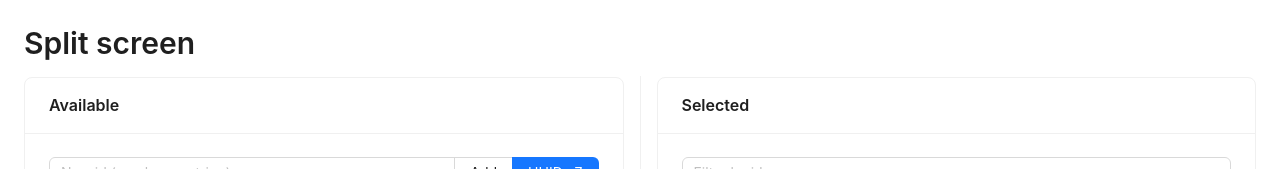
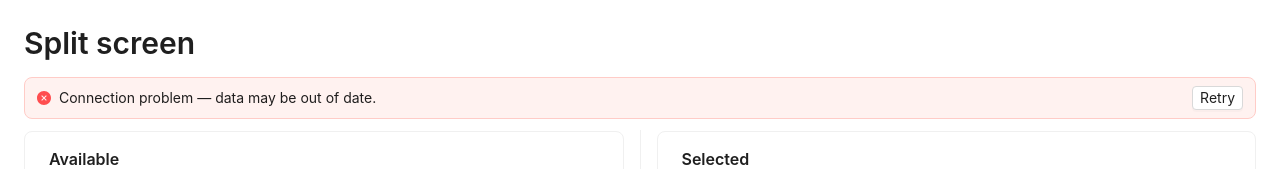
Before and after one commit to ArturOkhinko/frontend-digital-solutions, a React (Vite) app: page / in a window 1280 px wide. Shown: the top 169 px of the page. Built offline with nearby package versions, Linux system fonts and the light colour scheme; no server answers.

Commit message:
Enhance App and ItemPanel components with error handling and retry functionality. Introduce error state management in useInfiniteItems hook and update item loading logic to support infinite scrolling. Improve UI with an error alert and retry button for better user experience.

```diff
--- a/src/App.tsx
+++ b/src/App.tsx
@@ -1,5 +1,5 @@
 import { useEffect, useMemo, useRef, useState } from 'react';
-import { ConfigProvider, Divider, message, Typography } from 'antd';
+import { Alert, Button, ConfigProvider, Divider, message, Typography } from 'antd';
 import { v7 as uuidv7 } from 'uuid';
 import ItemPanel from './components/ItemPanel';
 import { createItems, fetchItems } from './api/items';
@@ -153,6 +153,13 @@ function App() {
     modifyBatcher.current?.push({ type: 'reorder', id: draggedId, afterId });
   };
 
+  const hasError = available.error || selected.error;
+
+  const retry = () => {
+    available.reload();
+    selected.reload();
+  };
+
   return (
     <ConfigProvider>
       <main
@@ -165,6 +172,20 @@ function App() {
         }}
       >
         <Title level={2}>Split screen</Title>
+        {hasError && (
+          <Alert
+            type="error"
+            showIcon
+            style={{ marginBottom: 12 }}
+            message="Connection problem — data may be out of date."
+            action={
+              <Button size="small" onClick={retry} data-testid="error-retry">
+                Retry
+              </Button>
+            }
+            data-testid="error-banner"
+          />
+        )}
         <div style={{ display: 'flex', alignItems: 'stretch', flex: 1, minHeight: 0 }}>
           <ItemPanel
             title="Available"
@@ -175,6 +196,7 @@ function App() {
             searchValue={availableSearch}
             onSearchChange={setAvailableSearch}
             loading={available.loading}
+            hasMore={available.hasMore}
             onReachEnd={() => {
               pendingMoreAvailable.current = true;
             }}
@@ -195,6 +217,7 @@ function App() {
             searchValue={selectedSearch}
             onSearchChange={setSelectedSearch}
             loading={selected.loading}
+            hasMore={selected.hasMore}
             onReachEnd={() => {
               pendingMoreSelected.current = true;
             }}
--- a/src/components/ItemPanel.tsx
+++ b/src/components/ItemPanel.tsx
@@ -1,4 +1,4 @@
-import { UIEvent, useRef } from 'react';
+import { UIEvent, useEffect, useRef } from 'react';
 import { Button, Card, Input, List, Space, Spin } from 'antd';
 import { ItemId } from '../types';
 
@@ -11,6 +11,7 @@ interface ItemPanelProps {
   searchValue: string;
   onSearchChange: (value: string) => void;
   loading?: boolean;
+  hasMore?: boolean;
   onReachEnd?: () => void;
   onReorder?: (draggedId: ItemId, targetId: ItemId) => void;
   onAddItem?: (rawId: string) => void;
@@ -30,6 +31,7 @@ function ItemPanel({
   searchValue,
   onSearchChange,
   loading = false,
+  hasMore = true,
   onReachEnd = undefined,
   onReorder = undefined,
   onAddItem = undefined,
@@ -38,9 +40,20 @@ function ItemPanel({
   onNewIdChange = undefined,
 }: ItemPanelProps) {
   const draggedIdRef = useRef<ItemId | null>(null);
+  const listRef = useRef<HTMLDivElement>(null);
 
   const isDraggable = Boolean(onReorder);
   const canAdd = Boolean(onAddItem);
+
+  useEffect(() => {
+    if (!onReachEnd || !hasMore || loading || ids.length === 0) {
+      return;
+    }
+    const element = listRef.current;
+    if (element && element.scrollHeight <= element.clientHeight) {
+      onReachEnd();
+    }
+  }, [ids, loading, hasMore, onReachEnd]);
 
   const handleAdd = () => {
     if (onAddItem) {
@@ -109,7 +122,11 @@ function ItemPanel({
         data-testid={`${testId}-filter`}
       />
 
-      <div style={{ flex: 1, minHeight: 0, overflowY: 'auto' }} onScroll={handleScroll}>
+      <div
+        ref={listRef}
+        style={{ flex: 1, minHeight: 0, overflowY: 'auto' }}
+        onScroll={handleScroll}
+      >
         <List
           dataSource={ids}
           locale={{ emptyText: 'No items' }}
--- a/src/hooks/useInfiniteItems.ts
+++ b/src/hooks/useInfiniteItems.ts
@@ -3,7 +3,7 @@ import { ItemsPage } from '../api/items';
 import { ItemId } from '../types';
 
 const PAGE_SIZE = 20;
-const MAX_REFRESH = 100;
+const MAX_REFRESH = 1000;
 
 export type ItemsFetcher = (
   lastId?: ItemId,
@@ -15,6 +15,7 @@ export interface InfiniteItems {
   ids: ItemId[];
   loading: boolean;
   hasMore: boolean;
+  error: boolean;
   loadMore: () => void;
   reload: () => void;
   refresh: () => void;
@@ -24,6 +25,7 @@ export const useInfiniteItems = (fetcher: ItemsFetcher, search: string): Infinit
   const [ids, setIds] = useState<ItemId[]>([]);
   const [loading, setLoading] = useState(false);
   const [hasMore, setHasMore] = useState(true);
+  const [error, setError] = useState(false);
 
   const cursorRef = useRef<ItemId | undefined>(undefined);
   const hasMoreRef = useRef(true);
@@ -55,6 +57,7 @@ export const useInfiniteItems = (fetcher: ItemsFetcher, search: string): Infinit
           const more = page.ids.length === PAGE_SIZE && page.lastId !== null;
           hasMoreRef.current = more;
           setHasMore(more);
+          setError(false);
           setIds((prev) => {
             const base = reset ? [] : prev;
             const known = new Set(base);
@@ -65,6 +68,7 @@ export const useInfiniteItems = (fetcher: ItemsFetcher, search: string): Infinit
           if (requestId === requestIdRef.current) {
             hasMoreRef.current = false;
             setHasMore(false);
+            setError(true);
           }
         })
         .finally(() => {
@@ -102,9 +106,10 @@ export const useInfiniteItems = (fetcher: ItemsFetcher, search: string): Infinit
         const more = page.ids.length === limit && page.lastId !== null;
         hasMoreRef.current = more;
         setHasMore(more);
+        setError(false);
         setIds(page.ids);
       })
-      .catch(() => undefined);
+      .catch(() => setError(true));
   }, [fetcher, search]);
 
   useEffect(() => {
@@ -113,5 +118,5 @@ export const useInfiniteItems = (fetcher: ItemsFetcher, search: string): Infinit
     load(true);
   }, [load]);
 
-  return { ids, loading, hasMore, loadMore, reload, refresh };
+  return { ids, loading, hasMore, error, loadMore, reload, refresh };
 };
```
